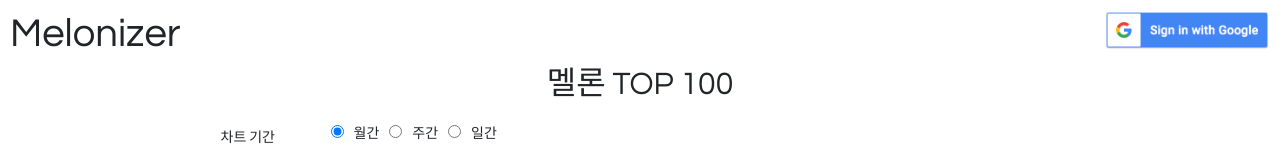
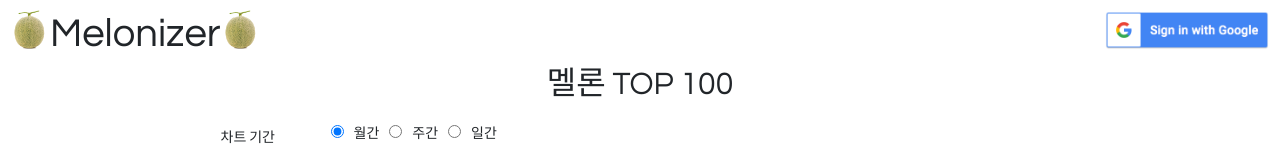
Before and after one commit to anandrew1995/MelonList, a React app in the folder client/: page / in a window 1280 px wide. Shown: the top 158 px of the page. Built offline with nearby package versions, Linux system fonts and the light colour scheme; some packages are replaced by stand-ins of ours; no server answers.

Commit message:
Added a logo

```diff
--- a/client/src/components/App.js
+++ b/client/src/components/App.js
@@ -6,6 +6,8 @@
 import Login from './Login';
 import Filters from './Filters';
 import Chart from './Chart';
+
+import favicon from '../images/favicon.png';
 
 class App extends React.Component {
     constructor() {
@@ -42,7 +44,11 @@
         return (
             <div className='App'>
                 <div className='header'>
-                    <h1>Melonizer</h1>
+                    <div className='logo'>
+                        <img src={favicon}/>
+                        <h1>Melonizer</h1>
+                        <img src={favicon}/>
+                    </div>
                     <Login loggedIn={this.state.loggedIn} logOut={this.logOut}/>
                 </div>
                 <h2>멜론 TOP 100</h2>
--- a/client/src/components/Login.js
+++ b/client/src/components/Login.js
@@ -4,6 +4,7 @@
 
 import config from '../config';
 import '../styles/Login.css';
+
 import signInImg from '../images/btn_google_signin_dark_normal_web@2x.png';
 
 class Login extends React.Component {
--- a/client/src/styles/App.css
+++ b/client/src/styles/App.css
@@ -12,3 +12,7 @@
     display: flex;
     justify-content: space-between;
 }
+
+.logo {
+    display: flex;
+}
```
